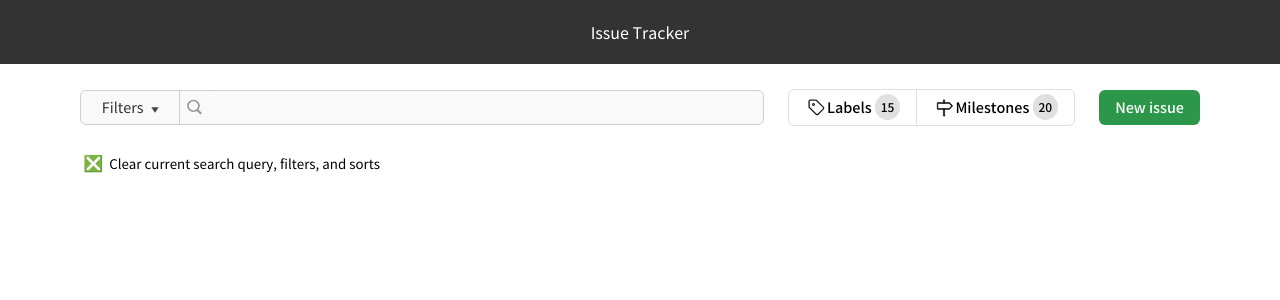
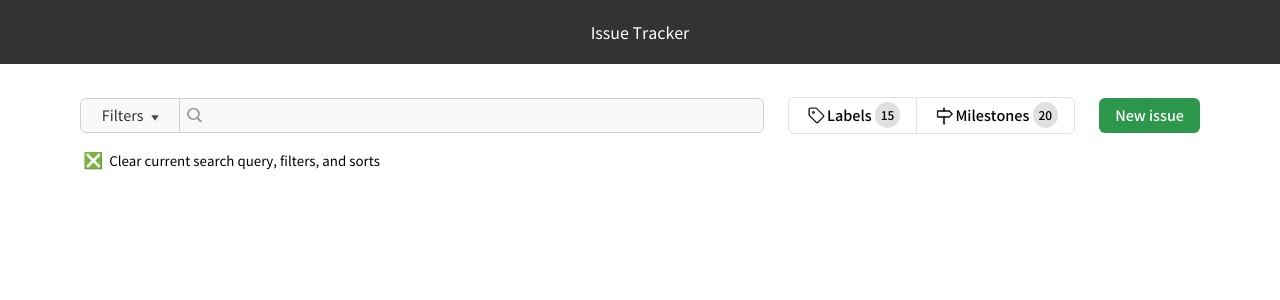
Before and after one commit to boostcamp-2020/IssueTracker-19, a React app in the folder frontend/: page / in a window 1280 px wide. Shown: the top 300 px of the page. Built offline with nearby package versions, Linux system fonts and the light colour scheme.

Commit message:
[feat] 필터링 탭 margin, padding 조절

```diff
--- a/frontend/src/components/IssueSearchBar/IssueSearchBar.js
+++ b/frontend/src/components/IssueSearchBar/IssueSearchBar.js
@@ -8,10 +8,14 @@ import { LabelMilestoneControls } from '@components';
 import downArrowIcon from '@imgs/down-arrow.svg';
 import mGlass from '@imgs/m-glass.svg';
 
+const SearchContainer = styled.div`
+  margin: 1.2rem 0;
+`;
+
 const SearchBox = styled.div`
   width: 100%;
   height: 3rem;
-  padding: 1.2rem 0;
+  padding: 0.5rem 0;
   ${flex('space-between', 'center')}
 `;
 
@@ -83,7 +87,7 @@ const ClearButton = styled.button`
 
 export default function IssueSearchBar() {
   return (
-    <>
+    <SearchContainer>
       <SearchBox>
         <FilterBox>
           <SelectBox>
@@ -103,6 +107,6 @@ export default function IssueSearchBar() {
       <ClearBox>
         ❎<ClearButton>Clear current search query, filters, and sorts</ClearButton>
       </ClearBox>
-    </>
+    </SearchContainer>
   );
 }
```
